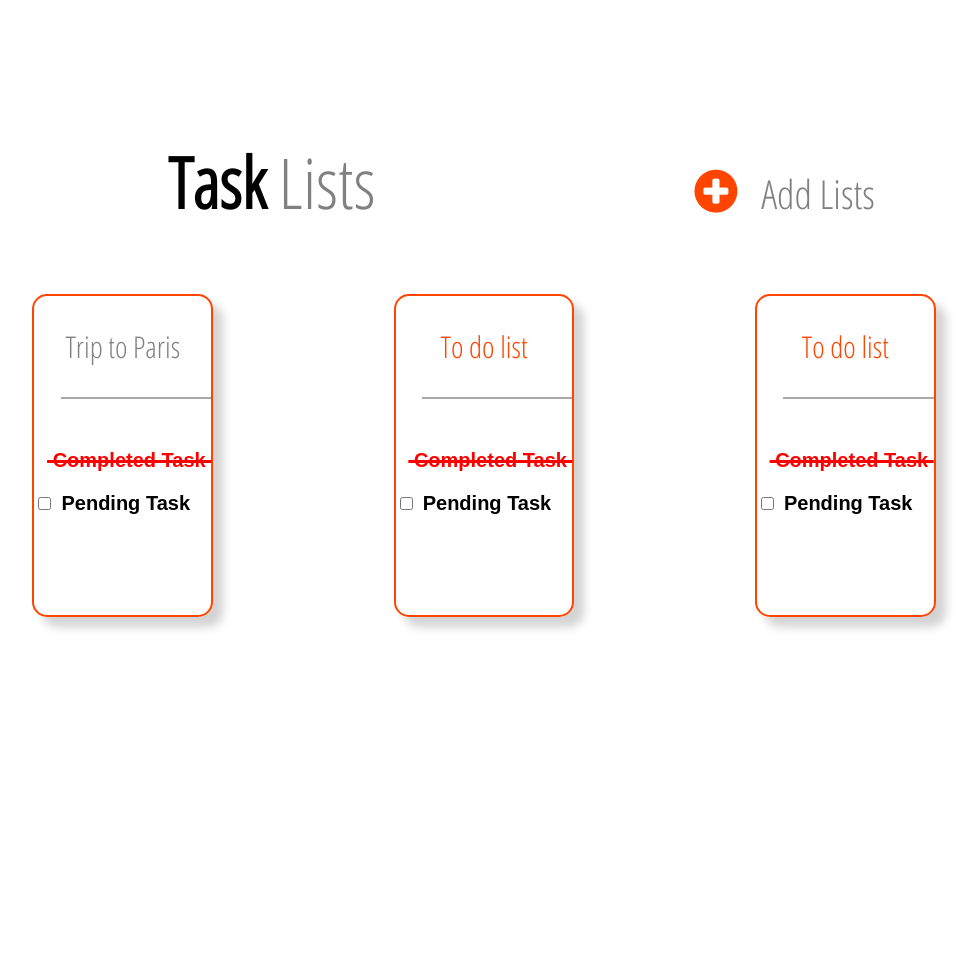
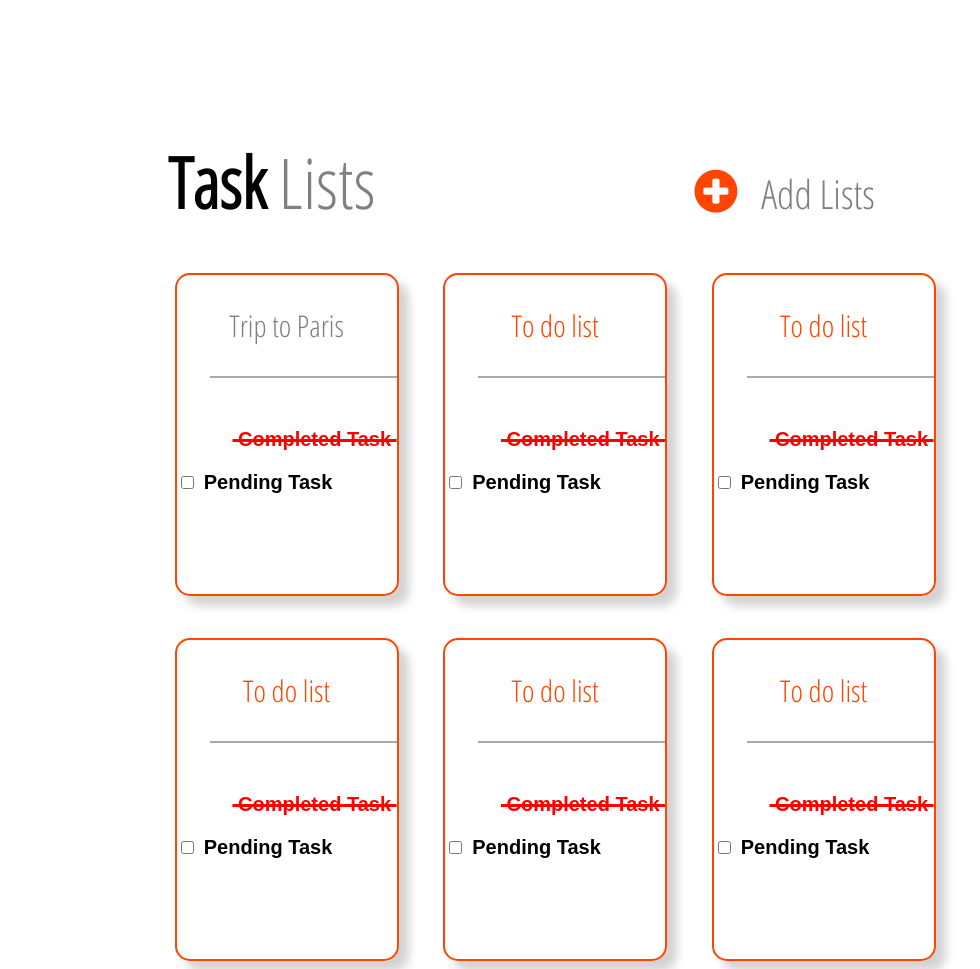
Before and after one commit to sachinsachdev08/to-do-app, a plain HTML site: page index.html in a window 1280 px wide. Shown: the whole page, without its empty margins (156-1136 px from the left). Before the commit the page ends 860 px from the top, so only its background shows below. Drawn offline with Linux system fonts and the light colour scheme.

Commit message:
to-do-mobile

```diff
--- a/index.css
+++ b/index.css
@@ -15,17 +15,20 @@ body{
 
 .flexbox{
     display: flex;
+    flex-wrap: wrap;
     justify-content: space-evenly;
+    margin-left: 22%;
+    margin-right: 15%;
+    width: 850px;
 
 }
 .middle{
 
     border: 2px orangered solid;
     margin-top: 5%;
-
+    width: 220px;
     border-radius: 15px;
     padding-bottom: 100px;
-    width: 14%;
     padding-left: 0px;
     box-shadow: 10px 10px 10px lightgrey;
 }
@@ -33,10 +36,9 @@ body{
 .middle5{
     border: 2px orangered solid;
     margin-top: 5%;
-    display: none;
+    width: 220px;
     border-radius: 15px;
     padding-bottom: 100px;
-    width: 14%;
     padding-left: 0px;
     box-shadow: 10px 10px 10px lightgrey;
 
@@ -210,6 +212,8 @@ a:hover{
         display: flex;
         flex-direction: column;
         align-items: center;
+        width: 100%;
+        margin-left: 1%
     }
 
     .middle{
@@ -228,7 +232,7 @@ a:hover{
     }
 
     #top{
-        margin-left: 20%;
+        margin-left: 15%;
     }
 
     .media1{
@@ -262,4 +266,6 @@ a:hover{
         width: 70%;
         margin-left: 0px;
     }
+
+
 }
--- a/index.html
+++ b/index.html
@@ -74,6 +74,15 @@
                 <p class="change" style="color: red; text-decoration: line-through;text-decoration-thickness:3px ; font-weight: bold;text-align: right;">&nbspCompleted Task&nbsp</p>
                 <input type="checkbox" style="text-align: left;">&nbsp <span class="change" style="text-align: left;font-weight: 600;">Pending Task</span>
             </div>
+
+            </div>
+            <div class="middle5">
+                <p style="font-size: 30px;color: orangered; text-align: center;">To do list</p>
+                <div class="content">
+                <hr color="darkgray" style="margin-left: 15%;">
+                <br>
+                <p class="change" style="color: red; text-decoration: line-through;text-decoration-thickness:3px ; font-weight: bold;text-align: right;">&nbspCompleted Task&nbsp</p>
+                <input type="checkbox" style="text-align: left;">&nbsp <span class="change" style="text-align: left;font-weight: 600;">Pending Task</span>
             </div>
         </div>
 
```
